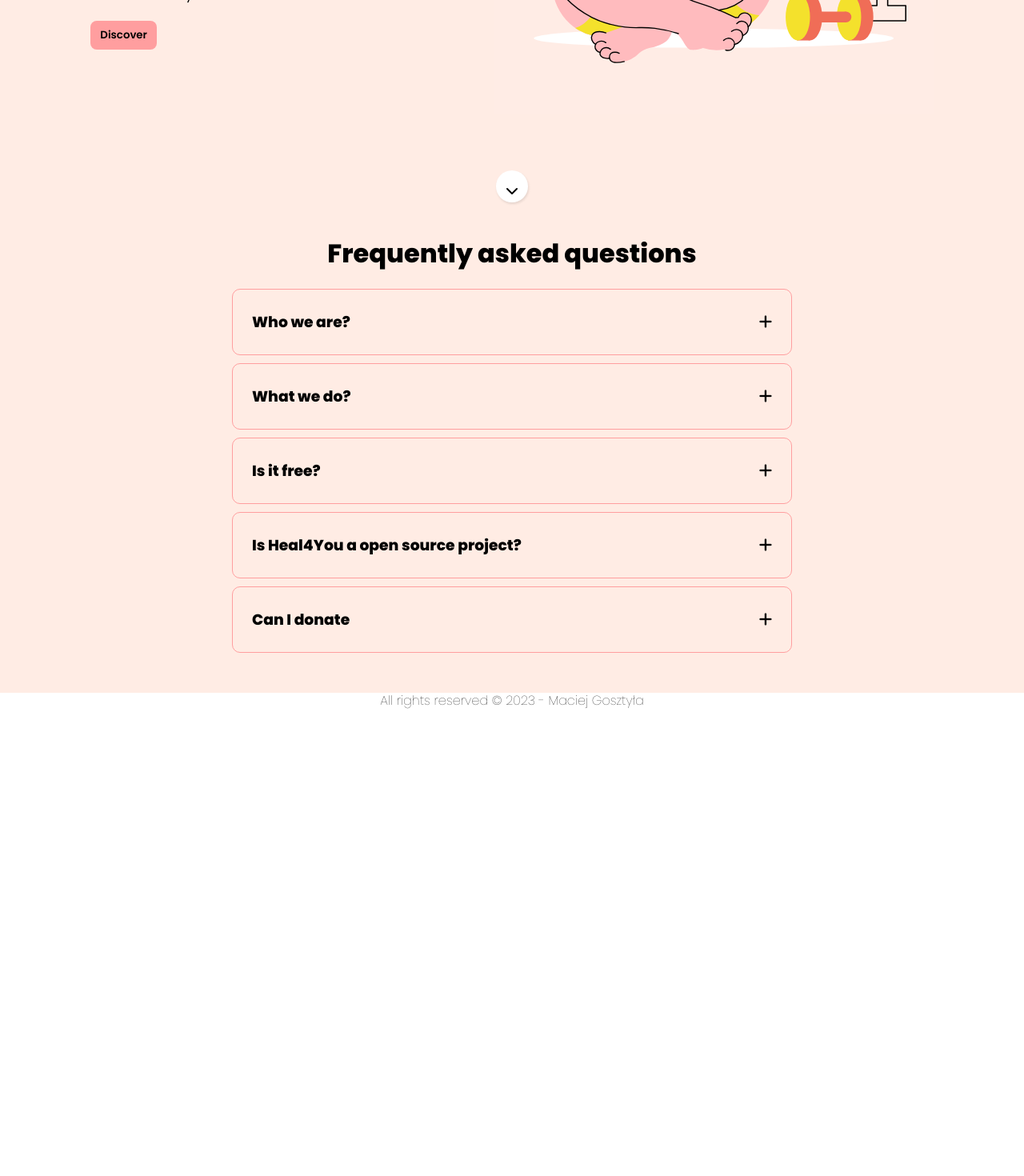
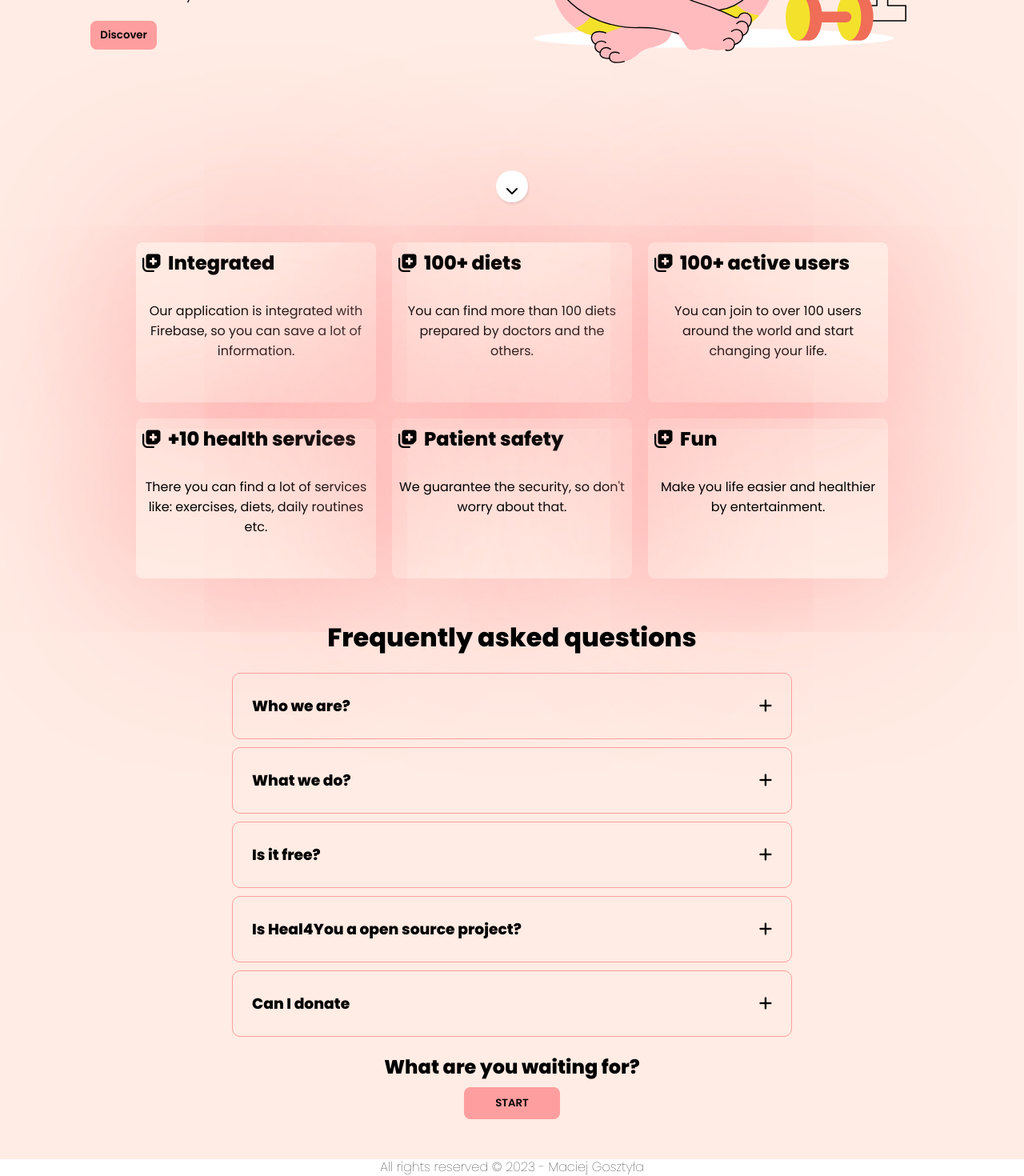
Before and after one commit to maciek617/Heal4you, a Vue app: page / in a window 1280 px wide. Shown: the part 481-1951 px from the top of the page at 80% size. Before the commit the page ends 1368 px from the top, so only its background shows below. Built offline with nearby package versions, Linux system fonts and the light colour scheme; no server answers.

Commit message:
Social media page, home cards, buttons

```diff
--- a/src/components/FaqView.vue
+++ b/src/components/FaqView.vue
@@ -14,6 +14,12 @@
           </p>
         </div>
       </div>
+    </div>
+    <div class="start">
+      <h2>What are you waiting for?</h2>
+      <router-link :to="{ name: 'signup' }">
+        <button>START</button>
+      </router-link>
     </div>
   </div>
 </template>
@@ -114,4 +120,14 @@ h3 {
 .fa-plus {
   transition: transform 0.3s;
 }
+
+.start {
+  margin: 20px;
+}
+
+.start button {
+  margin-top: 8px;
+  width: 120px;
+  height: 40px;
+}
 </style>
--- /dev/null
+++ b/src/components/HomeCards.vue
@@ -0,0 +1,73 @@
+<template>
+  <div class="cards_wrapper">
+    <div class="card" v-for="card in cardsBase" :key="card.title">
+      <h2><i class="fa-solid fa-notes-medical"></i>{{ card.title }}</h2>
+      <p>{{ card.desc }}</p>
+    </div>
+  </div>
+</template>
+
+<script>
+import { ref } from "@vue/reactivity";
+
+export default {
+  name: "HomeCards",
+  setup() {
+    const cardsBase = ref([
+      {
+        title: "Integrated",
+        desc: "Our application is integrated with Firebase, so you can save a lot of information.",
+      },
+      {
+        title: "100+ diets",
+        desc: "You can find more than 100 diets prepared by doctors and the others.",
+      },
+      {
+        title: "100+ active users",
+        desc: "You can join to over 100 users around the world and start changing your life.",
+      },
+      {
+        title: "+10 health services",
+        desc: "There you can find a lot of services like: exercises, diets, daily routines etc.",
+      },
+      {
+        title: "Patient safety",
+        desc: "We guarantee the security, so don't worry about that.",
+      },
+      {
+        title: "Fun",
+        desc: "Make you life easier and healthier by entertainment.",
+      },
+    ]);
+
+    return { cardsBase };
+  },
+};
+</script>
+
+<style scoped>
+.cards_wrapper {
+  margin-top: 40px;
+  display: flex;
+  flex-wrap: wrap;
+  justify-content: center;
+  align-items: center;
+}
+
+.card {
+  margin: 10px;
+  width: 300px;
+  height: 200px;
+  padding: 8px;
+  border-radius: 8px;
+  box-shadow: -1px -1px 230px var(--btn);
+}
+
+h2 i {
+  margin-right: 8px;
+}
+p {
+  text-align: center;
+  margin-top: 30px;
+}
+</style>
--- a/src/router/index.js
+++ b/src/router/index.js
@@ -17,6 +17,11 @@ const routes = [
     path: "/signup",
     name: "signup",
     component: () => import("../views/auth/SignupView.vue"),
+  },
+  {
+    path: "/social",
+    name: "social",
+    component: () => import("../views/SocialView.vue"),
   },
   {
     path: "/heal4you",
--- a/src/views/HomeView.vue
+++ b/src/views/HomeView.vue
@@ -6,7 +6,9 @@
         <p>
           Your health really is your wealth, and it’s why we’re there for you.
         </p>
-        <button class="discover">Discover</button>
+        <router-link :to="{ name: 'social' }">
+          <button class="discover">Discover</button>
+        </router-link>
       </div>
       <div class="hero_img">
         <img :src="require('../assets/health_10.svg')" alt="woman meditating" />
@@ -18,16 +20,18 @@
       <i class="fa-solid fa-chevron-down"></i>
     </span>
   </div>
-  <FaqView ref="main_content" />
+  <HomeCards ref="main_content" />
+  <FaqView />
 </template>
 
 <script>
 import FaqView from "@/components/FaqView";
+import HomeCards from "@/components/HomeCards";
 import { ref } from "@vue/reactivity";
 
 export default {
   name: "HomeView",
-  components: { FaqView },
+  components: { FaqView, HomeCards },
   setup() {
     const main_content = ref(null);
     const scrollToMain = () => {
@@ -43,6 +47,7 @@ export default {
 .home {
   min-height: 80vh;
 }
+
 .hero_text {
   display: flex;
   align-items: center;
@@ -56,10 +61,12 @@ export default {
   max-width: 400px;
   position: relative;
 }
+
 .hero_text_description p {
   max-width: 500px;
   font-size: clamp(1rem, 1.2vw, 1.2rem);
 }
+
 .hero_img {
   width: 100%;
   max-width: 550px;
@@ -68,6 +75,7 @@ export default {
 .bounce_btn {
   position: relative;
 }
+
 .bounce_btn span {
   z-index: 999;
   display: block;
@@ -85,6 +93,7 @@ export default {
 .bounce_btn span i {
   animation: bounce 2s infinite;
 }
+
 .discover {
   margin-top: 20px;
 }
@@ -93,6 +102,7 @@ export default {
   .hero_text_description {
     text-align: left;
   }
+
   .discover {
     position: absolute;
     left: 0;
@@ -104,6 +114,7 @@ export default {
   .hero_img {
     max-width: 750px;
   }
+
   .hero_text_description {
     max-width: 800px;
   }
--- /dev/null
+++ b/src/views/SocialView.vue
@@ -0,0 +1,38 @@
+<template>
+  <div class="social_wrapper">
+    <h1>Find us on social media</h1>
+    <div class="icon_box">
+      <i class="fa-brands fa-facebook"></i>
+      <i class="fa-brands fa-twitter"></i>
+      <i class="fa-brands fa-instagram"></i>
+      <i class="fa-brands fa-github"></i>
+      <i class="fa-brands fa-youtube"></i>
+    </div>
+  </div>
+</template>
+
+<script>
+export default {
+  name: "SocialView",
+};
+</script>
+
+<style scoped>
+.social_wrapper {
+  height: 90vh;
+  display: flex;
+  justify-content: center;
+  align-items: center;
+  flex-direction: column;
+}
+
+h1 {
+  font-size: 5em;
+}
+
+.icon_box i {
+  font-size: 3em;
+  margin: 10px;
+  cursor: pointer;
+}
+</style>
```
